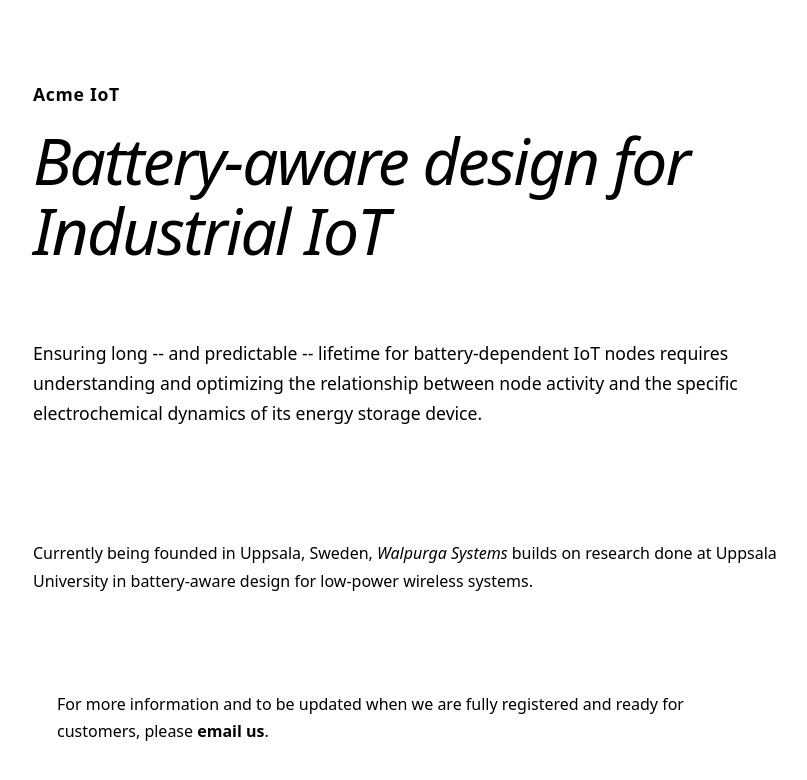
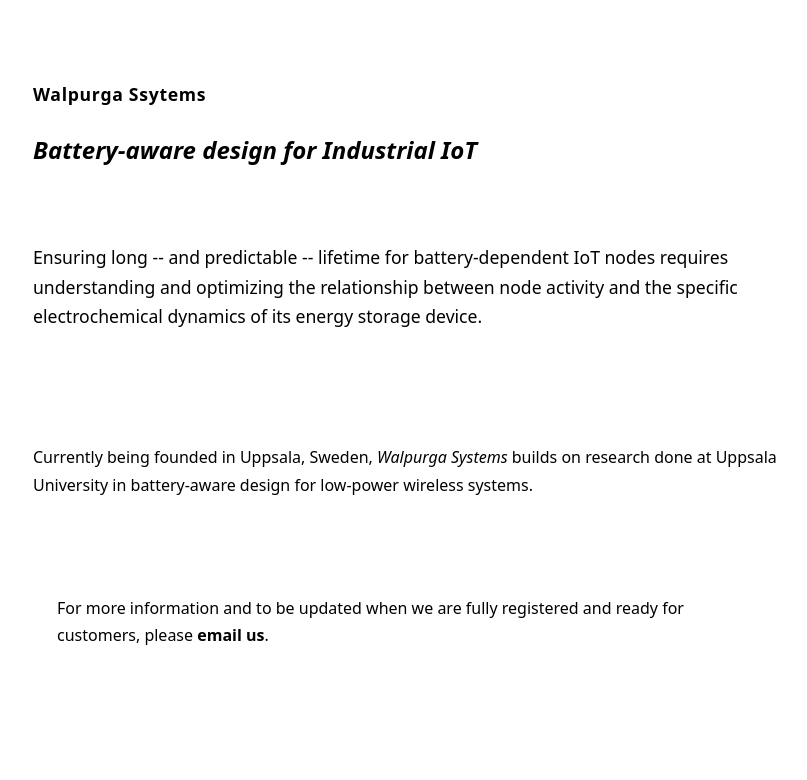
Before and after one commit to WalpurgaSystems/walpurgasystems.github.io, a plain HTML site: page index.html in a window 1280 px wide. Shown: the whole page, without its empty margins (227-1034 px from the left). Drawn offline with Linux system fonts and the light colour scheme.

Commit message:
Update index.html

```diff
--- a/index.html
+++ b/index.html
@@ -11,8 +11,8 @@
 <body>
     <main>
       <header>
-	<p class="company-name"><strong>Acme IoT</strong></p>
-	<h1><em>Battery-aware design for Industrial IoT</em></h1>
+	<p class="company-name"><strong>Walpurga Ssytems</strong></p>
+	<h2><em>Battery-aware design for Industrial IoT</em></h2>
       </header>
 
       <section>
```
